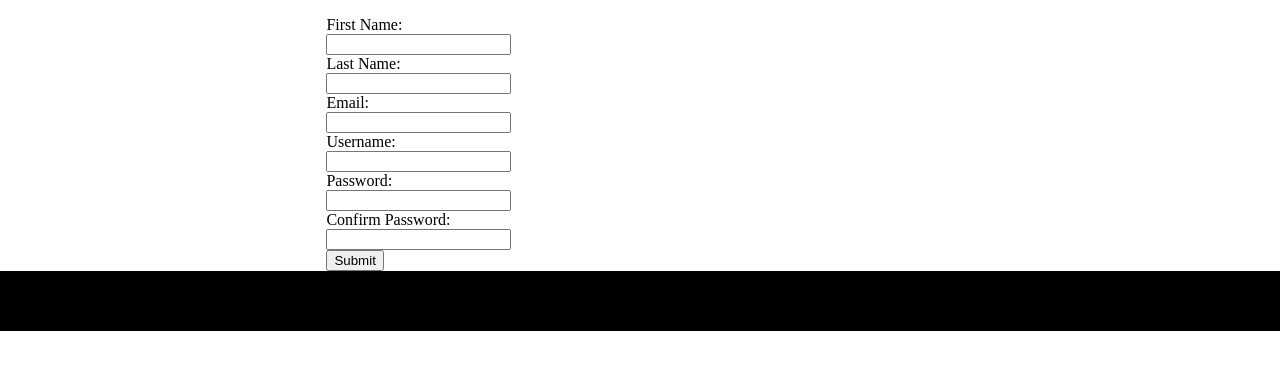
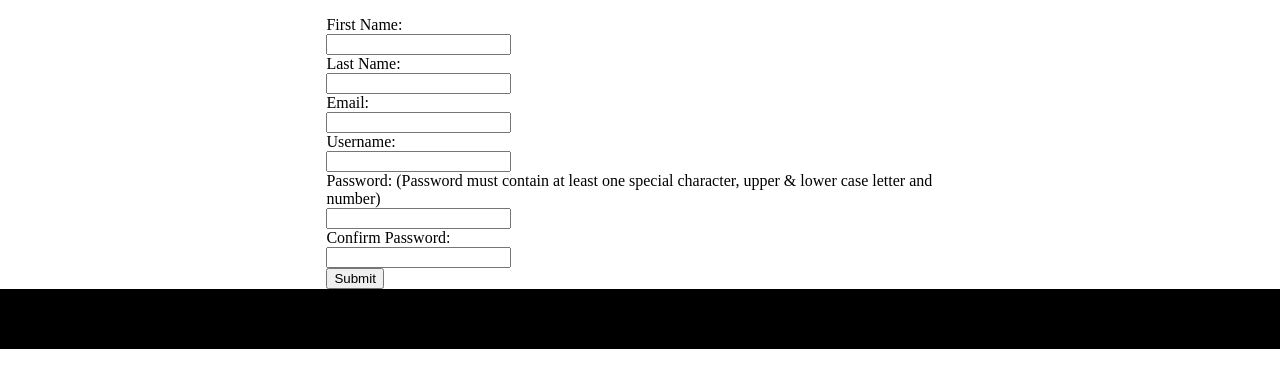
Before and after one commit to jayant95/BodybuildingApp, a PHP site: page /register.php in a window 1280 px wide. Shown: the part 89-477 px from the top of the page. Run offline with PHP 8.4, Linux system fonts and the light colour scheme.

Commit message:
Add password requirements

```diff
--- a/includes/helper_functions.php
+++ b/includes/helper_functions.php
@@ -27,10 +27,12 @@
       $errors[] = "Passwords must match";
     }
 
+    if (!preg_match('/^(?=.*\d)(?=.*[@#\-_$%^&+=§!\?])(?=.*[a-z])(?=.*[A-Z])[0-9A-Za-z@#\-_$%^&+=§!\?]{8,50}$/', $user['password'])) {
+      $errors[] = 'Password does not meet the requirements!';
+    }
+
     // Return the array of errors
     return $errors;
   }
 
-
-
 ?>
--- a/register.php
+++ b/register.php
@@ -48,7 +48,7 @@
       <input class="login-input" type="text" name="email" value="<?php echo $user['email'] ?>"/>
       <label>Username:</label>
       <input class="login-input" type="text" name="username" value="<?php echo $user['username'] ?>"/>
-      <label>Password:</label>
+      <label>Password: (Password must contain at least one special character, upper & lower case letter and number)</label>
       <input class="login-input" type="password" name="password" value=""/>
       <label>Confirm Password:</label>
       <input class="login-input" type="password" name="confirm-password" value=""/>
```
